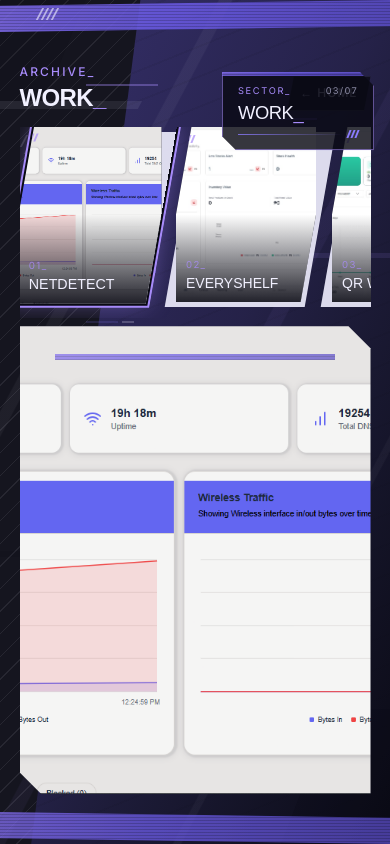
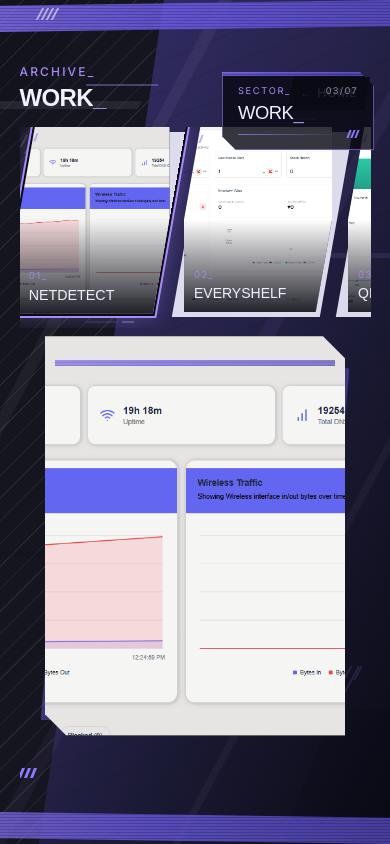
Before and after one commit to rrndxx/portfolio-v2, a Next.js app: page /work in a window 390 px wide. Built offline with nearby package versions, Linux system fonts and the light colour scheme; a web font is replaced by a local one.

Commit message:
refactor: adjust layout and styling in WorkSelectScreen for improved responsiveness and visual consistency, including updates to project card dimensions and clip paths

```diff
--- a/components/projects/WorkSelectScreen.tsx
+++ b/components/projects/WorkSelectScreen.tsx
@@ -38,7 +38,7 @@ function WorkStagePanel({ project }: { project: Project }) {
 
     <>
 
-      <div className="relative mx-auto w-full max-w-md flex-1 md:mx-0 md:max-w-none md:self-end">
+      <div className="relative mx-auto w-full shrink-0 md:mx-0 md:self-end">
 
         <div
 
@@ -56,7 +56,7 @@ function WorkStagePanel({ project }: { project: Project }) {
 
         />
 
-        <div className="project-card-frame relative z-[1] mx-auto aspect-[3/4] w-[min(100%,380px)] overflow-hidden md:w-[min(100%,440px)] lg:w-[min(92%,520px)]">
+        <div className="project-card-frame relative z-[1] mx-auto aspect-[3/4] w-[min(100%,300px)] overflow-hidden md:w-[min(100%,280px)] lg:w-[min(100%,320px)]">
 
           <Image
 
@@ -68,7 +68,7 @@ function WorkStagePanel({ project }: { project: Project }) {
 
             priority
 
-            sizes="(max-width: 768px) 90vw, 520px"
+            sizes="(max-width: 768px) 90vw, 320px"
 
             className="object-cover object-top"
 
@@ -80,7 +80,7 @@ function WorkStagePanel({ project }: { project: Project }) {
 
 
 
-      <div className="work-stage-copy relative z-[2] mt-8 w-full max-w-lg md:mt-0 md:w-[42%] md:self-end md:pb-6 lg:w-[38%]">
+      <div className="work-stage-copy relative z-[2] mt-8 w-full md:mt-0 md:w-[min(100%,22rem)] md:shrink-0 md:self-end md:pb-6 lg:w-[min(100%,26rem)]">
 
         <div className="mb-2 flex gap-[3px]">
 
@@ -432,7 +432,7 @@ export function WorkSelectScreen({ projects }: WorkSelectScreenProps) {
 
           style={{
 
-            clipPath: "polygon(36% 0, 100% 0, 100% 100%, 8% 100%)",
+            clipPath: "polygon(42% 0, 100% 0, 100% 100%, 10% 100%)",
 
           }}
 
@@ -448,7 +448,7 @@ export function WorkSelectScreen({ projects }: WorkSelectScreenProps) {
 
               "repeating-linear-gradient(-22deg, transparent 0, transparent 26px, color-mix(in srgb, var(--bg-void) 55%, transparent) 26px, color-mix(in srgb, var(--bg-void) 55%, transparent) 28px)",
 
-            clipPath: "polygon(36% 0, 100% 0, 100% 100%, 8% 100%)",
+            clipPath: "polygon(42% 0, 100% 0, 100% 100%, 10% 100%)",
 
           }}
 
@@ -464,7 +464,7 @@ export function WorkSelectScreen({ projects }: WorkSelectScreenProps) {
 
               "repeating-linear-gradient(135deg, var(--text-primary) 0 1px, transparent 1px 16px)",
 
-            clipPath: "polygon(0 0, 36% 0, 8% 100%, 0 100%)",
+            clipPath: "polygon(0 0, 42% 0, 10% 100%, 0 100%)",
 
           }}
 
@@ -522,11 +522,11 @@ export function WorkSelectScreen({ projects }: WorkSelectScreenProps) {
 
 
 
-      <div className="relative z-10 flex h-full min-h-0 flex-col md:flex-row md:gap-8 lg:gap-12 lg:pl-[calc(3rem+4vw)]">
+      <div className="relative z-10 grid h-full min-h-0 grid-cols-1 md:grid-cols-[clamp(18rem,32vw,24rem)_minmax(0,1fr)] lg:pl-[calc(3rem+4vw)]">
 
         {/* Scrollable roster — left on desktop, top strip on mobile */}
 
-        <aside className="flex min-h-0 shrink-0 flex-col px-[5vw] pt-16 md:h-full md:w-[200px] md:px-[6vw] md:pb-20 md:pt-20 lg:w-[240px]">
+        <aside className="flex min-h-0 flex-col border-border-subtle/20 px-[5vw] pt-16 md:h-full md:border-r md:px-6 md:pb-20 md:pt-20 lg:px-8">
 
           <div className="mb-4 flex shrink-0 items-end justify-between gap-4 md:mb-6 md:block">
 
@@ -614,7 +614,7 @@ export function WorkSelectScreen({ projects }: WorkSelectScreenProps) {
 
                     aria-selected={isActive}
 
-                    className="relative w-[140px] shrink-0 md:w-full"
+                    className="relative w-[148px] shrink-0 sm:w-[160px] md:w-full"
 
                   >
 
@@ -658,7 +658,7 @@ export function WorkSelectScreen({ projects }: WorkSelectScreenProps) {
 
                           fill
 
-                          sizes="200px"
+                          sizes="(max-width: 768px) 160px, 320px"
 
                           className="object-cover"
 
@@ -722,7 +722,7 @@ export function WorkSelectScreen({ projects }: WorkSelectScreenProps) {
 
           aria-live="polite"
 
-          className="relative flex min-h-0 flex-1 flex-col overflow-hidden px-[5vw] pb-16 pt-2 md:sticky md:top-0 md:h-dvh md:flex-row md:items-end md:gap-6 md:px-[6vw] md:pb-20 md:pt-20 lg:gap-10"
+          className="relative flex min-h-0 flex-col overflow-hidden px-[5vw] pb-16 pt-2 md:sticky md:top-0 md:h-dvh md:items-start md:justify-end md:px-6 md:pb-20 md:pt-20 lg:px-10"
 
         >
 
@@ -732,7 +732,7 @@ export function WorkSelectScreen({ projects }: WorkSelectScreenProps) {
 
               key={active.slug}
 
-              className="flex min-h-0 w-full flex-1 flex-col md:flex-row md:items-end md:gap-6 lg:gap-10"
+              className="flex min-h-0 w-full max-w-[52rem] flex-col md:flex-row md:items-end md:gap-6 lg:gap-8"
 
               initial={stageMotion.initial}
 
```
